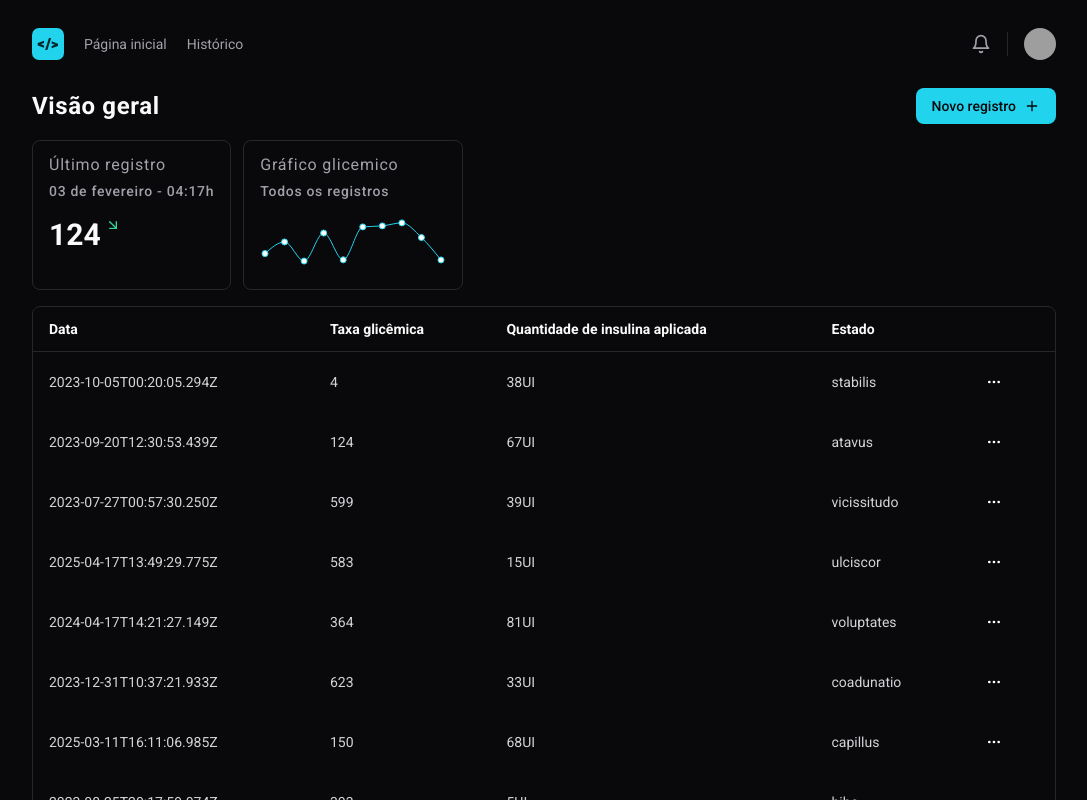
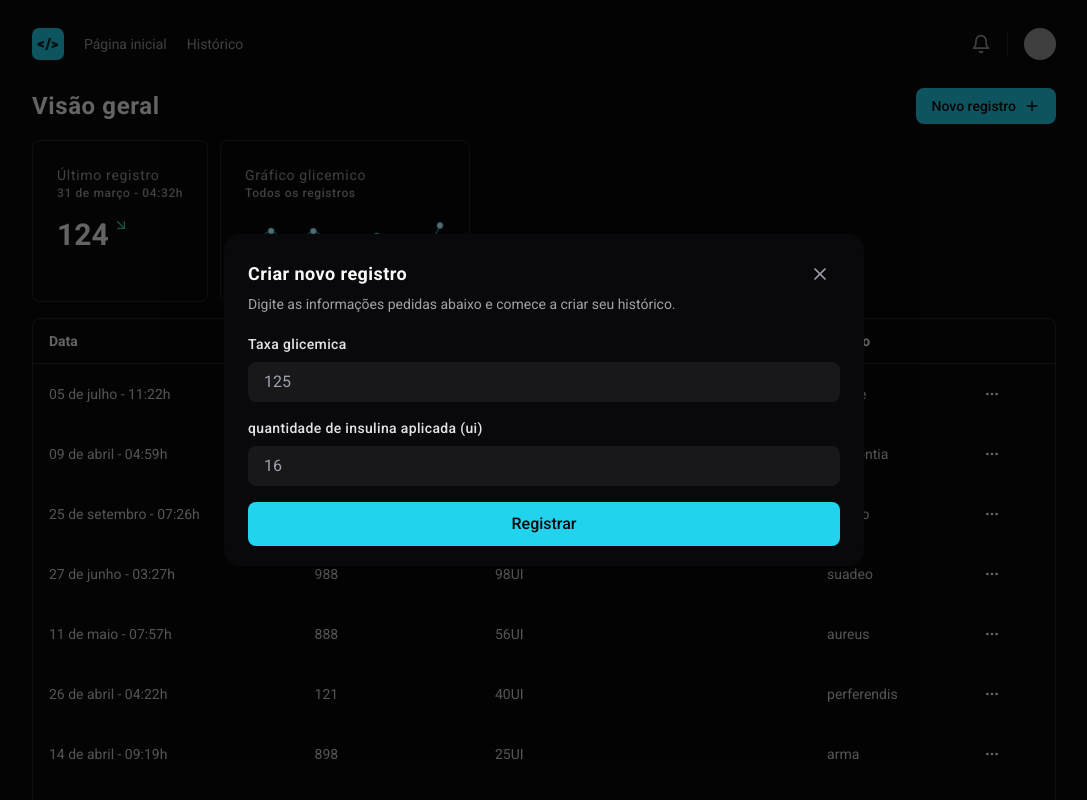
Before and after one commit to JoaoRodrigo1996/Mila, a React (Vite) app: page / in a window 1280 px wide. Both pictures are taken after a click on the button "Novo registro". Shown: the top 800 px of the page, without its empty margins (96-1183 px from the left). Built offline with nearby package versions, Linux system fonts and the light colour scheme; grey boxes are pictures that could not be loaded.

Commit message:
feat: create register modal

```diff
--- a/src/App.tsx
+++ b/src/App.tsx
@@ -1,4 +1,4 @@
-import { ArrowDownRight, Ellipsis, Plus } from "lucide-react";
+import { ArrowDownRight, Ellipsis, Plus, X } from "lucide-react";
 import { faker } from '@faker-js/faker'
 import { format } from 'date-fns'
 import { ptBR } from 'date-fns/locale'
@@ -9,18 +9,19 @@ import { Table } from "./components/table/table";
 import { TableRow } from "./components/table/table-row";
 import { TableCell } from "./components/table/table-cell";
 import { Button } from "./components/button";
+import { data } from "./data";
+import { useState } from "react";
 
 export function App() {
-  const data = Array.from({ length: 10 }, () => {
-    return (
-      {
-        data: faker.date.anytime().toISOString(),
-        value: faker.number.int({ min: 0, max: 1000 }),
-        insulin: faker.number.int({ min: 2, max: 100 }),
-        status: faker.lorem.word()
-      }
-    )
-  })
+  const [isCreateRegisterModalOpen, setIsCreateRegisterModalOpen] = useState(false)
+
+  function openCreateRegisterModal(){
+    setIsCreateRegisterModalOpen(true)
+  }
+
+  function closeCreateRegisterModal(){
+    setIsCreateRegisterModalOpen(false)
+  }
 
   return (
     <div className='max-w-5xl mx-auto py-5 flex flex-col gap-5'>
@@ -29,30 +30,30 @@ export function App() {
       <main className="flex flex-col gap-4">
         <section className="flex items-center justify-between">
           <h2 className="text-2xl font-bold tracking-wide">Visão geral</h2>
-          <Button>
+          <Button onClick={openCreateRegisterModal}>
             Novo registro
             <Plus className='size-4' />
           </Button>
         </section>
 
         <section className="flex gap-3">
-          <div className="space-y-4 border px-4 py-3 border-zinc-800 rounded-lg">
-            <div className="flex flex-col gap-1">
-              <span className="text-zinc-400 tracking-wider">Último registro</span>
-              <span className="text-sm font-medium text-zinc-400 tracking-wider">{format(faker.date.anytime().toISOString(), "dd' de 'LLLL' - 'hh':'mm", { locale: ptBR })}h</span>
+          <div className="space-y-4 border p-6 border-zinc-800 rounded-lg">
+            <div className="flex flex-col">
+              <span className="text-sm text-zinc-400 tracking-wider">Último registro</span>
+              <span className="text-xs font-medium text-zinc-400 tracking-wider">{format(faker.date.anytime().toISOString(), "dd' de 'LLLL' - 'hh':'mm", { locale: ptBR })}h</span>
             </div>
             <div className="flex gap-1">
-              <h4 className="font-semibold text-3xl">124</h4>
+              <span className="font-semibold text-3xl">124</span>
               <ArrowDownRight className='size-4 text-emerald-400' />
             </div>
           </div>
 
-          <div className="space-y-4 border px-4 py-3 border-zinc-800 rounded-lg">
-            <div className="flex flex-col gap-1">
-              <span className="text-zinc-400 tracking-wider">Gráfico glicemico</span>
-              <span className="text-sm font-medium text-zinc-400 tracking-wider">Todos os registros</span>
+          <div className="space-y-4 border p-6 border-zinc-800 rounded-lg">
+            <div className="flex flex-col">
+              <span className="text-sm text-zinc-400 tracking-wider">Gráfico glicemico</span>
+              <span className="text-xs font-medium text-zinc-400 tracking-wider">Todos os registros</span>
             </div>
-            <LineChart width={186} height={60} data={data}>
+            <LineChart width={200} height={60} data={data}>
               <Line type='monotone' dataKey="value" stroke="#22d3ee" />
               <Tooltip
                 itemStyle={{ fontSize: '14px', color: 'white' }}
@@ -88,7 +89,7 @@ export function App() {
               Array.from({ length: 10 }, () => {
                 return (
                   <TableRow key={Math.random()}>
-                    <TableCell>{faker.date.anytime().toISOString()}</TableCell>
+                    <TableCell>{format(faker.date.anytime().toISOString(), "dd' de 'LLLL' - 'hh':'mm", { locale: ptBR })}h</TableCell>
                     <TableCell>{faker.number.int({ min: 0, max: 1000 })}</TableCell>
                     <TableCell>{faker.number.int({ min: 2, max: 100 })}UI</TableCell>
                     <TableCell>{faker.lorem.word()}</TableCell>
@@ -104,6 +105,37 @@ export function App() {
           </tbody>
         </Table>
       </main>
+      {
+        isCreateRegisterModalOpen && (
+          <div className="fixed inset-0 bg-black/60 flex items-center justify-center">
+            <div className="w-[640px] space-y-5 rounded-2xl py-5 px-6 shadow-lg bg-zinc-950">
+              <div className="">
+                <div className="flex items-center justify-between">
+                  <h2 className="text-lg font-semibold tracking-wide">Criar novo registro</h2>
+                  <Button onClick={closeCreateRegisterModal} variant='icon' size='icon'>
+                    <X className='size-5 text-zinc-400' />
+                  </Button>
+                </div>
+                <p className="text-sm text-zinc-400 ">
+                  Digite as informações pedidas abaixo e comece a criar seu histórico.
+                </p>
+              </div>
+
+              <form className="space-y-4">
+                <fieldset className='flex flex-col space-y-2'>
+                  <label htmlFor="" className='text-sm text-zinc-200 font-medium tracking-wide'>Taxa glicemica</label>
+                  <input type="text" className='bg-zinc-900 px-4 py-2 rounded-lg' placeholder="125" />
+                </fieldset>
+                <fieldset className='flex flex-col space-y-2'>
+                  <label htmlFor="" className='text-sm text-zinc-200 font-medium tracking-wide'>quantidade de insulina aplicada (ui)</label>
+                  <input type="text" className='bg-zinc-900 px-4 py-2 rounded-lg' placeholder="16" />
+                </fieldset>
+                <Button type='submit' size='full'>Registrar</Button>
+              </form>
+            </div>
+          </div>
+        )
+      }
     </div>
   )
 }
--- a/src/components/button.tsx
+++ b/src/components/button.tsx
@@ -3,7 +3,7 @@ import { tv, VariantProps } from "tailwind-variants";
 import { twMerge } from 'tailwind-merge'
 
 const buttonVariant = tv({
-  base: 'flex items-center gap-2 rounded-lg text-zinc-950 font-medium transition-colors',
+  base: 'flex items-center justify-center gap-2 rounded-lg text-zinc-950 font-medium transition-colors',
   variants: {
     variant: {
       primary: 'bg-cyan-400',
@@ -12,7 +12,8 @@ const buttonVariant = tv({
     },
     size: {
       icon: 'text-white hover:bg-zinc-950 p-2.5 rounded-xl',
-      default: 'px-4 py-2 text-sm'
+      default: 'px-4 py-2 text-sm',
+      full: 'w-full h-11'
     }
   },
 
--- /dev/null
+++ b/src/data.ts
@@ -0,0 +1,12 @@
+import { faker } from '@faker-js/faker'
+
+export const data = Array.from({ length: 10 }, () => {
+  return (
+    {
+      data: faker.date.anytime().toISOString(),
+      value: faker.number.int({ min: 0, max: 1000 }),
+      insulin: faker.number.int({ min: 2, max: 100 }),
+      status: faker.lorem.word()
+    }
+  )
+})
```
